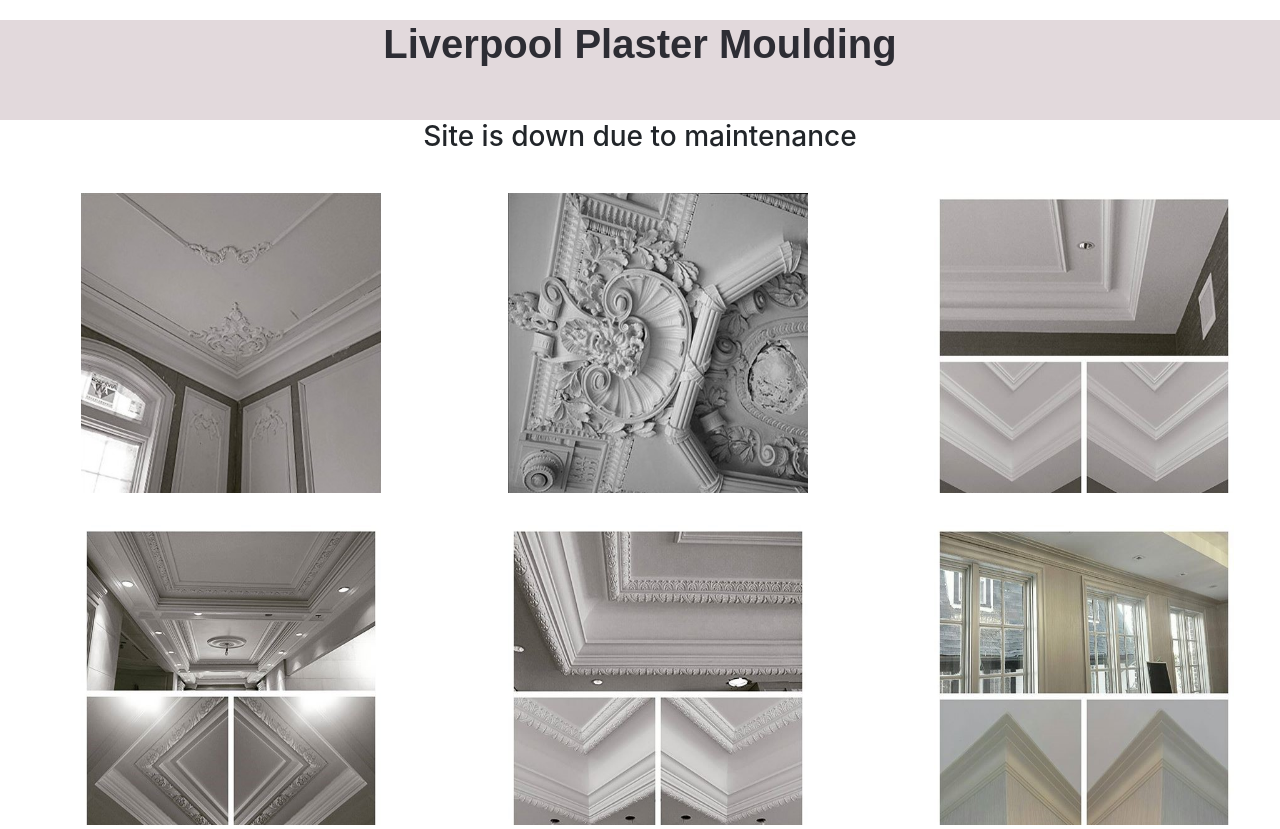
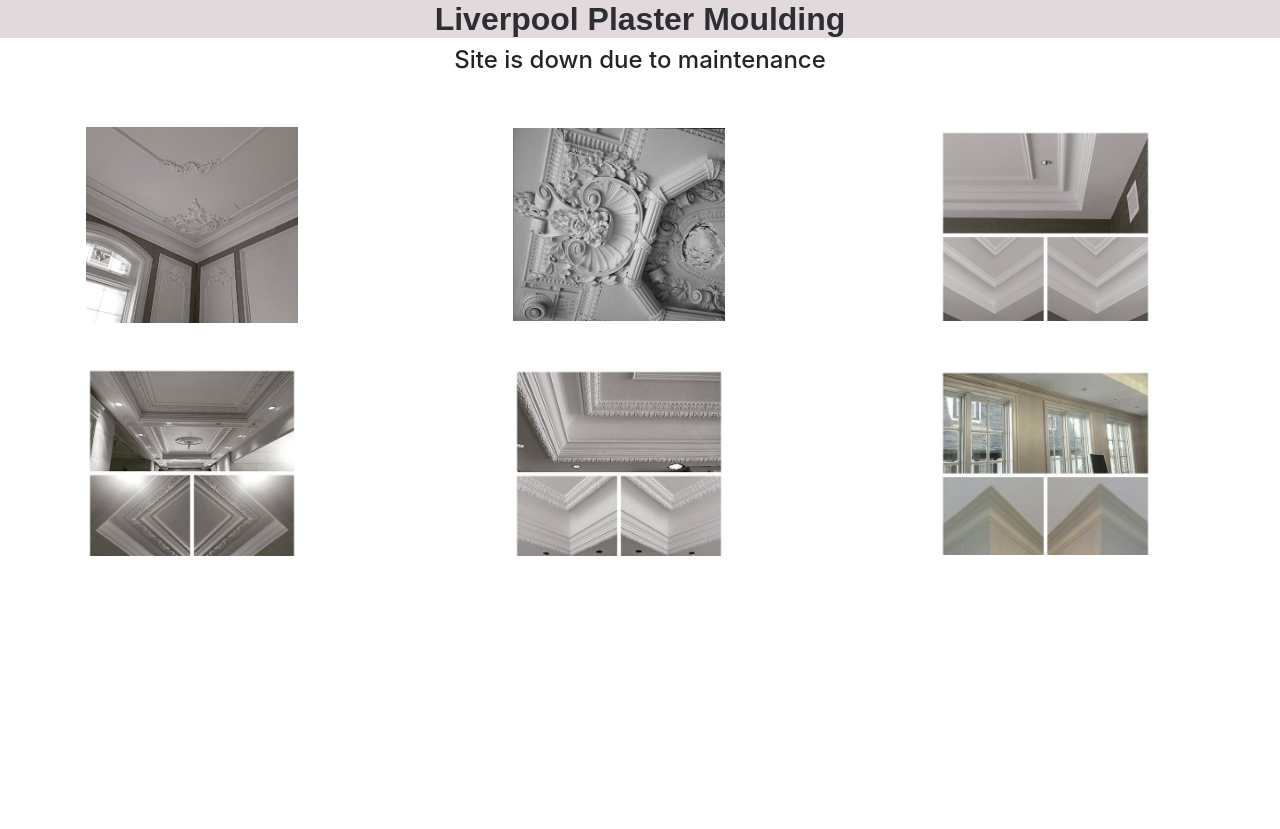
Before and after one commit to plastermoulding/plastermoulding.github.io, a plain HTML site: page index.html in a window 1280 px wide. Shown: the top 829 px of the page. Drawn offline with nearby package versions, Linux system fonts and the light colour scheme.

Commit message:
maintain
maintain

```diff
--- a/index.html
+++ b/index.html
@@ -4,22 +4,22 @@
     <meta charset="utf-8">
     <meta name="viewport" content="width=device-width, initial-scale=1">
     <meta http-equiv="x-ua-compatible" content="ie=edge">
-    <title>Plaster Moulding | Liverpool</title>
-    <link rel="stylesheet" type="text/css" href="style.css" />
-    <link href="https://fonts.googleapis.com/css?family=Raleway:600" rel="stylesheet">
+    <title>Liverpool Plaster Moulding</title>
+    <link rel="stylesheet" type="text/css" href="style.css">
+    <link href="https://fonts.googleapis.com/css?family=Raleway:600" rel="stylesheet"/>
 
     <link rel="stylesheet" href="https://maxcdn.bootstrapcdn.com/bootstrap/4.0.0-alpha.2/css/bootstrap.min.css" integrity="sha384-y3tfxAZXuh4HwSYylfB+J125MxIs6mR5FOHamPBG064zB+AFeWH94NdvaCBm8qnd" crossorigin="anonymous">
   </head>
   <body>
      <div class="header">
         <div class="header-text">
-           <h1>Liverpool Plaster Moulding</h1>
+           <h2>Liverpool Plaster Moulding</h2>
         </div>
      </div>
 
      <div class="middle">
         <div class="middle-text">
-           <h3>Site is down due to maintenance</h3>
+           <h4>Site is down due to maintenance</h4>
         </div>
         <div>
            <table style="width:100%">
@@ -32,12 +32,7 @@
                <td><img src="img\picture_4.jpg" /></td>
                <td><img src="img\picture_5.jpg" /></td>
                <td><img src="img\picture_6.jpg" /></td>
-            </tr><!--
-            <tr>
-               <td><img src="img\picture_7.jpg" /></td>
-               <td><img src="img\picture_8.jpg" /></td>
-               <td><img src="img\picture_9.jpg" /></td>
-            </tr>-->
+            </tr>
          </table>
         </div>
      </div>
--- a/style.css
+++ b/style.css
@@ -1,16 +1,14 @@
 .header {
    width: 100%;
-   height: 100px;
+   height: 10%;
    background-color: #E2D9DC;
 }
 
 .header-text {
-   margin-top: 20px;
 }
 
-.header h1 {
+.header h2 {
    color: #2D2D34;
-   margin-top: 10px;
    text-align: center;
    font-family: "Raleway:600", sans-serif;
    font-weight: 600;
@@ -18,7 +16,7 @@
 
 .middle {
    width: 100%;
-   height: 800px;
+   height: 900px;
 }
 
 .middle-text {
@@ -26,15 +24,15 @@
 }
 
 .middle img {
-   width: 300px;
-   height: 300px;
-   margin-left: 80px;
-   margin-top: 30px;
+   width: 50%;
+   height: 50%;
+   margin-left: 20%;
+   margin-top: 10%;
 }
 
 .footer {
    width: 100%;
-   height: 100px;
+   height: 100%;
    background-color: #CEB1BE;
 }
 
```
